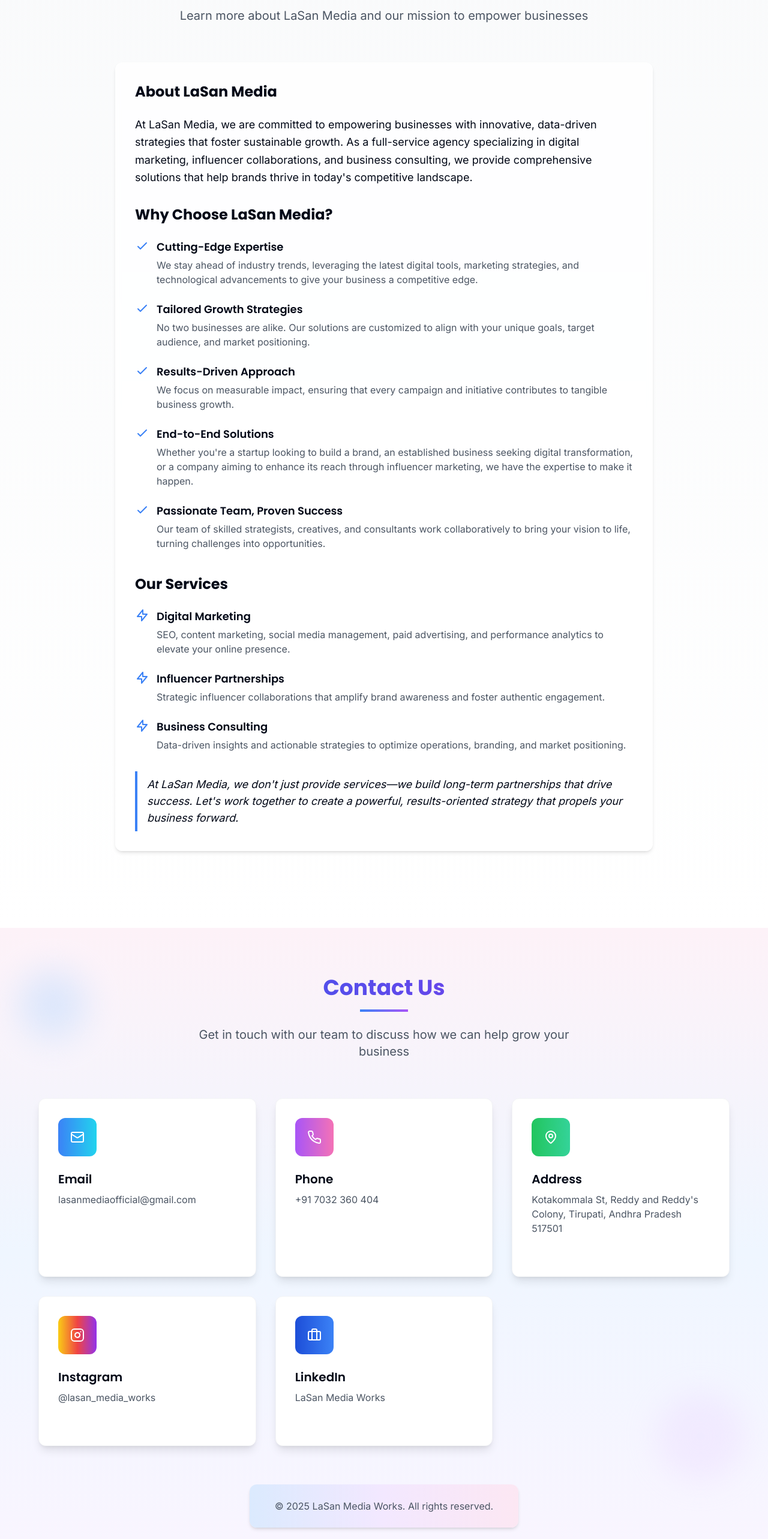
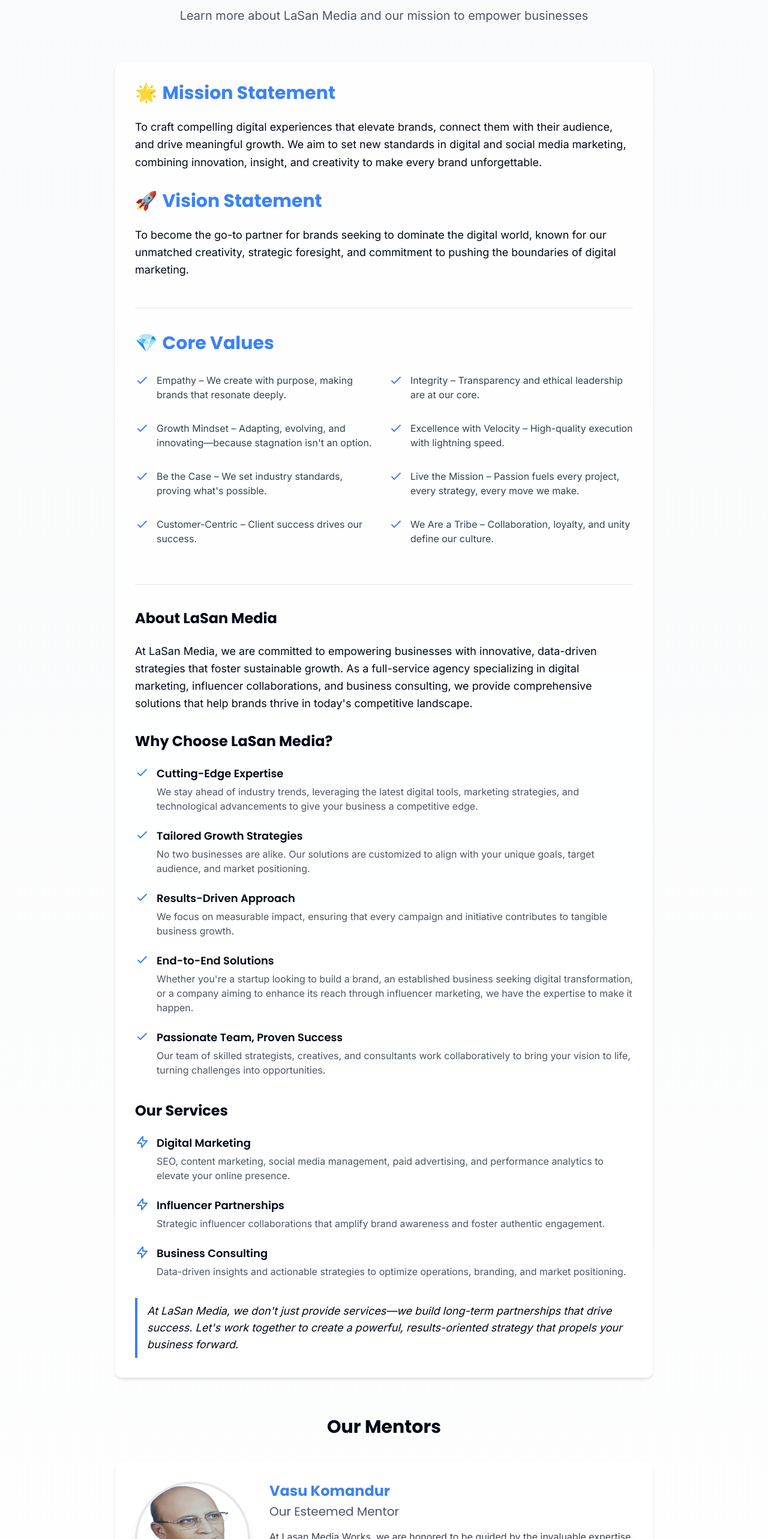
Before and after one commit to Bharathbhupathi2002/lasan-Media-Works, a React (Vite) app: page /about-us in a window 1280 px wide. Shown: the part 220-2786 px from the top of the page at 60% size. Built offline with nearby package versions, Linux system fonts and the light colour scheme.

Commit message:
Fix: Social media links and About Us updates
- Fixed social media links to open in new tabs.
- Added mission, vision, core values, and mentor information to the About Us section.

```diff
--- a/src/components/hero/SocialMediaIcons.tsx
+++ b/src/components/hero/SocialMediaIcons.tsx
@@ -23,9 +23,7 @@ const iconVariants = {
 };
 
 const SocialMediaIcons = () => {
-  return (
-    <div className="flex flex-wrap gap-4 justify-center md:justify-start">
-      {[
+  const socialLinks = [
     {
       Icon: Instagram,
       color: "bg-gradient-to-tr from-yellow-400 via-red-500 to-purple-600",
@@ -41,7 +39,11 @@ const SocialMediaIcons = () => {
       color: "bg-blue-700",
       link: "https://in.linkedin.com/company/lasan-media-works"
     }
-      ].map((platform, i) => (
+  ];
+
+  return (
+    <div className="flex flex-wrap gap-4 justify-center md:justify-start">
+      {socialLinks.map((platform, i) => (
         <motion.a
           href={platform.link}
           target="_blank"
--- a/src/pages/AboutUs.tsx
+++ b/src/pages/AboutUs.tsx
@@ -3,6 +3,9 @@ import React from "react";
 import { motion } from "framer-motion";
 import ContactSection from "@/components/ContactSection";
 import PageTransition from "@/components/PageTransition";
+import { Card } from "@/components/ui/card";
+import { Separator } from "@/components/ui/separator";
+import { Avatar, AvatarImage, AvatarFallback } from "@/components/ui/avatar";
 
 const AboutUs = () => {
   const features = [
@@ -43,6 +46,36 @@ const AboutUs = () => {
     }
   ];
 
+  const coreValues = [
+    "Empathy – We create with purpose, making brands that resonate deeply.",
+    "Integrity – Transparency and ethical leadership are at our core.",
+    "Growth Mindset – Adapting, evolving, and innovating—because stagnation isn't an option.",
+    "Excellence with Velocity – High-quality execution with lightning speed.",
+    "Be the Case – We set industry standards, proving what's possible.",
+    "Live the Mission – Passion fuels every project, every strategy, every move we make.",
+    "Customer-Centric – Client success drives our success.",
+    "We Are a Tribe – Collaboration, loyalty, and unity define our culture."
+  ];
+
+  const mentors = [
+    {
+      name: "Vasu Komandur",
+      title: "Our Esteemed Mentor",
+      description: "At Lasan Media Works, we are honored to be guided by the invaluable expertise of Shri K. S. Vasu Komandur, a distinguished Senior Advocate, educational leader, and visionary strategist. His extensive experience in law, academia, and personal development has shaped institutions and empowered individuals, making him an exceptional force in leadership and innovation.",
+      quote: "Leadership is about inspiring growth, driving change, and shaping a lasting legacy.",
+      image: "/lovable-uploads/d923049a-be33-4b6b-86d1-b8f04ed1be14.png",
+      initials: "VK"
+    },
+    {
+      name: "Acharya Seshaiah Kandamuru",
+      title: "Mentor",
+      description: "Acharya Seshaiah Kandamuru is a distinguished retired Professor of Commerce and Management from Sri Venkateswara University, Tirupati, with decades of expertise in academia, research, and business leadership. Throughout his career, he has played a pivotal role in shaping the fields of entrepreneurship, strategic management, and organizational development, mentoring countless professionals and business leaders.",
+      quote: "Success is not just measured by growth but by the ability to inspire, adapt, and create lasting impact.",
+      image: "/lovable-uploads/4185b61f-b4b1-4de6-bbd8-12d1517c63b7.png",
+      initials: "SK"
+    }
+  ];
+
   return (
     <PageTransition>
       <div className="pt-24 min-h-screen">
@@ -61,6 +94,74 @@ const AboutUs = () => {
             </motion.div>
 
             <div className="max-w-4xl mx-auto glass-card p-8 mb-16">
+              {/* Mission and Vision Section */}
+              <div className="mb-12">
+                <motion.div
+                  initial={{ opacity: 0, y: 20 }}
+                  animate={{ opacity: 1, y: 0 }}
+                  transition={{ duration: 0.5 }}
+                >
+                  <h2 className="text-3xl font-bold mb-6 text-lasan-blue flex items-center">
+                    <span className="mr-2">🌟</span> Mission Statement
+                  </h2>
+                  <p className="text-lg leading-relaxed mb-8">
+                    To craft compelling digital experiences that elevate brands, connect them with their audience,
+                    and drive meaningful growth. We aim to set new standards in digital and social media marketing,
+                    combining innovation, insight, and creativity to make every brand unforgettable.
+                  </p>
+                </motion.div>
+
+                <motion.div
+                  initial={{ opacity: 0, y: 20 }}
+                  animate={{ opacity: 1, y: 0 }}
+                  transition={{ delay: 0.2, duration: 0.5 }}
+                >
+                  <h2 className="text-3xl font-bold mb-6 text-lasan-blue flex items-center">
+                    <span className="mr-2">🚀</span> Vision Statement
+                  </h2>
+                  <p className="text-lg leading-relaxed mb-8">
+                    To become the go-to partner for brands seeking to dominate the digital world,
+                    known for our unmatched creativity, strategic foresight, and commitment to
+                    pushing the boundaries of digital marketing.
+                  </p>
+                </motion.div>
+              </div>
+
+              <Separator className="my-10" />
+
+              {/* Core Values */}
+              <motion.div
+                initial={{ opacity: 0 }}
+                animate={{ opacity: 1 }}
+                transition={{ delay: 0.3, duration: 0.5 }}
+                className="mb-12"
+              >
+                <h2 className="text-3xl font-bold mb-8 text-lasan-blue flex items-center">
+                  <span className="mr-2">💎</span> Core Values
+                </h2>
+
+                <div className="grid grid-cols-1 md:grid-cols-2 gap-4">
+                  {coreValues.map((value, index) => (
+                    <motion.div
+                      key={index}
+                      initial={{ opacity: 0, x: -10 }}
+                      animate={{ opacity: 1, x: 0 }}
+                      transition={{ delay: 0.4 + (index * 0.1), duration: 0.4 }}
+                      className="flex items-start mb-4"
+                    >
+                      <div className="flex-shrink-0 mr-3 text-lasan-blue">
+                        <svg xmlns="http://www.w3.org/2000/svg" className="h-6 w-6" fill="none" viewBox="0 0 24 24" stroke="currentColor">
+                          <path strokeLinecap="round" strokeLinejoin="round" strokeWidth={2} d="M5 13l4 4L19 7" />
+                        </svg>
+                      </div>
+                      <p className="text-gray-700">{value}</p>
+                    </motion.div>
+                  ))}
+                </div>
+              </motion.div>
+
+              <Separator className="my-10" />
+
               <h2 className="text-2xl font-bold mb-6">About LaSan Media</h2>
               <p className="text-lg leading-relaxed mb-8">
                 At LaSan Media, we are committed to empowering businesses with innovative, data-driven strategies
@@ -125,6 +226,51 @@ const AboutUs = () => {
                 Let's work together to create a powerful, results-oriented strategy that propels your business forward.
               </motion.p>
             </div>
+
+            {/* Mentors Section */}
+            <div className="max-w-4xl mx-auto mb-16">
+              <motion.h2
+                className="text-3xl font-bold mb-10 text-center"
+                initial={{ opacity: 0 }}
+                animate={{ opacity: 1 }}
+                transition={{ delay: 0.5, duration: 0.5 }}
+              >
+                Our Mentors
+              </motion.h2>
+
+              <div className="space-y-12">
+                {mentors.map((mentor, index) => (
+                  <motion.div
+                    key={index}
+                    className="glass-card p-6 md:p-8"
+                    initial={{ opacity: 0, y: 30 }}
+                    animate={{ opacity: 1, y: 0 }}
+                    transition={{ delay: 0.6 + (index * 0.2), duration: 0.6 }}
+                  >
+                    <div className="flex flex-col md:flex-row gap-8">
+                      <div className="flex-shrink-0 flex justify-center">
+                        <Avatar className="w-48 h-48 border-4 border-gray-200 shadow-lg">
+                          <AvatarImage src={mentor.image} alt={mentor.name} />
+                          <AvatarFallback>{mentor.initials}</AvatarFallback>
+                        </Avatar>
+                      </div>
+                      <div className="flex-1">
+                        <h3 className="text-2xl font-bold text-lasan-blue mb-1">{mentor.name}</h3>
+                        <h4 className="text-xl text-gray-600 mb-4">{mentor.title}</h4>
+                        <p className="text-gray-700 mb-6">{mentor.description}</p>
+
+                        <div className="bg-gray-50 p-4 rounded-lg border-l-4 border-lasan-blue">
+                          <p className="italic text-gray-700">
+                            "{mentor.quote}"
+                            <span className="block mt-2 font-semibold">– {mentor.name}</span>
+                          </p>
+                        </div>
+                      </div>
+                    </div>
+                  </motion.div>
+                ))}
+              </div>
+            </div>
           </div>
         </section>
 
```
Also changed, not shown: public/lovable-uploads/4185b61f-b4b1-4de6-bbd8-12d1517c63b7.png (added), public/lovable-uploads/d923049a-be33-4b6b-86d1-b8f04ed1be14.png (added). Lines whose indentation alone changed are shown as unchanged.
